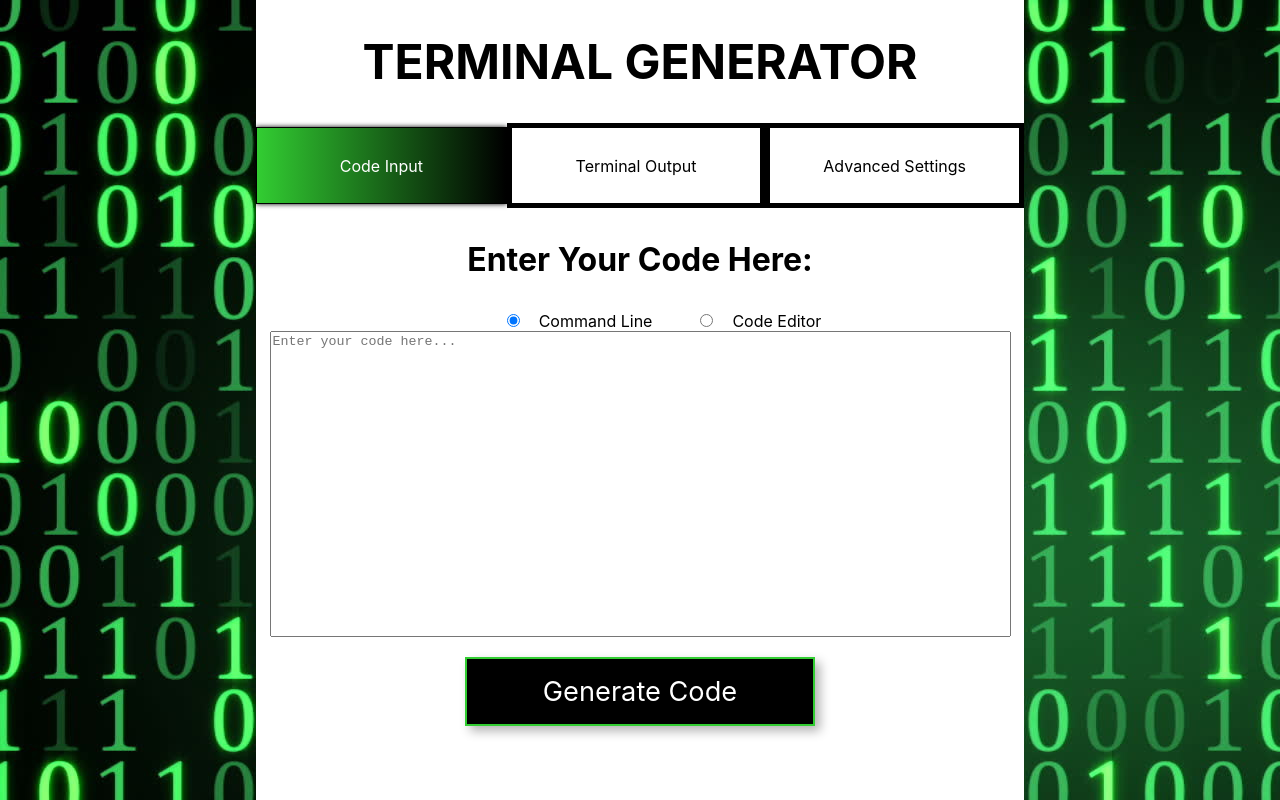
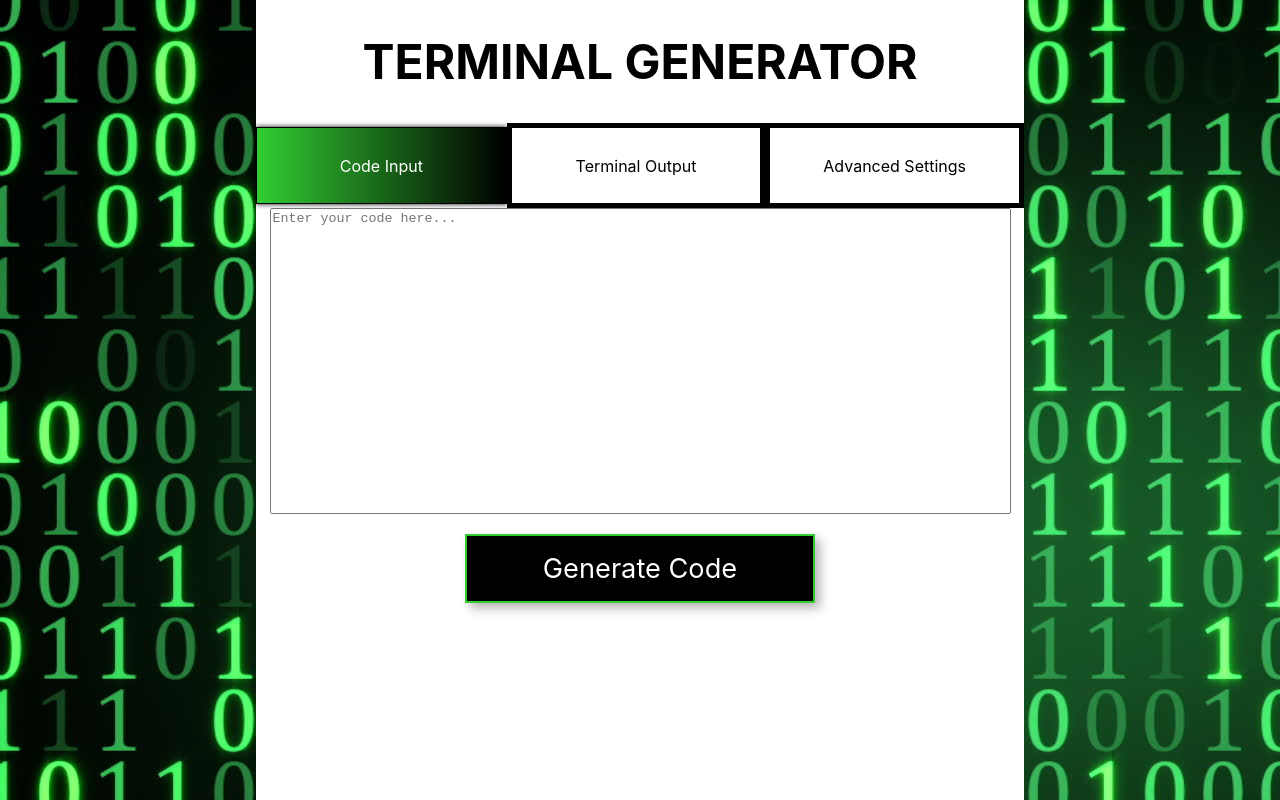
Before and after one commit to dpericich/Terminal-Generator, a React (Create React App) app: page / in a window 1280 px wide. Built offline with nearby package versions, Linux system fonts and the light colour scheme.

Commit message:
Commented out terminal vs. editor code options

```diff
--- a/src/codeInput/index.tsx
+++ b/src/codeInput/index.tsx
@@ -11,8 +11,8 @@ interface codeInputElementProps {
 const CodeInputElement = (props: codeInputElementProps): ReactElement => {
     return(
         <div>
-            <h3>Enter Your Code Here:</h3>
-            <div className='radio-container'>
+            {/* Commenting out currently bc I don't support syntax coloring */}
+            {/* <div className='radio-container'>
                 <div className="radio-element-container">
                     <input type="radio" id="commandLine" name="codeType" value="CommandLine" defaultChecked={true} onClick={() => {props.setCodeType("commandLine")}}/>
                     <label htmlFor="commandLine">Command Line</label>
@@ -21,7 +21,7 @@ const CodeInputElement = (props: codeInputElementProps): ReactElement => {
                     <input type="radio" id="code" name="codeType" onClick={() => {props.setCodeType("code")}}/>
                     <label htmlFor="code">Code Editor</label>
                 </div>
-            </div>
+            </div> */}
             <textarea
                 style={{resize:'none'}}
                 name=""
```
